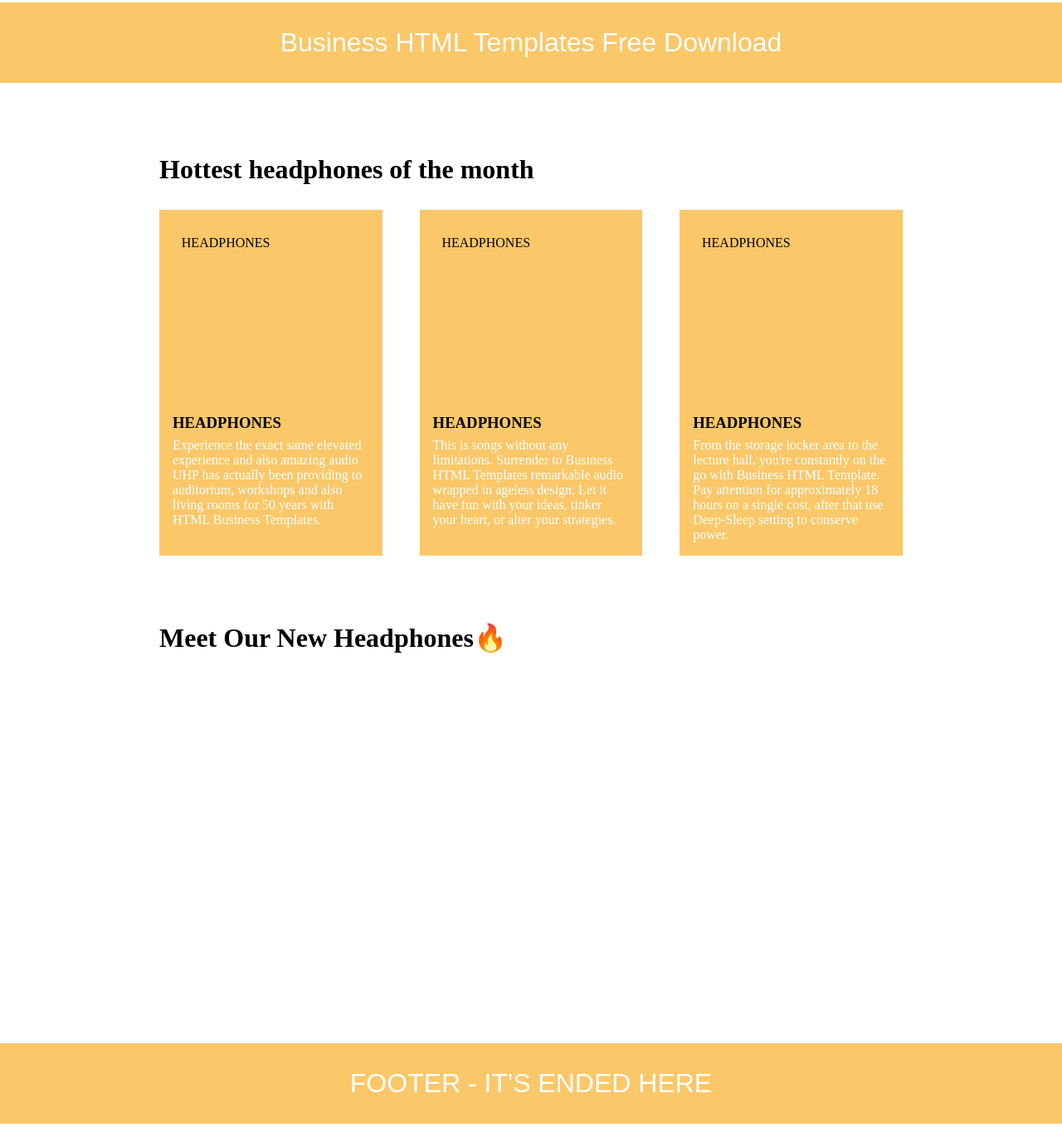
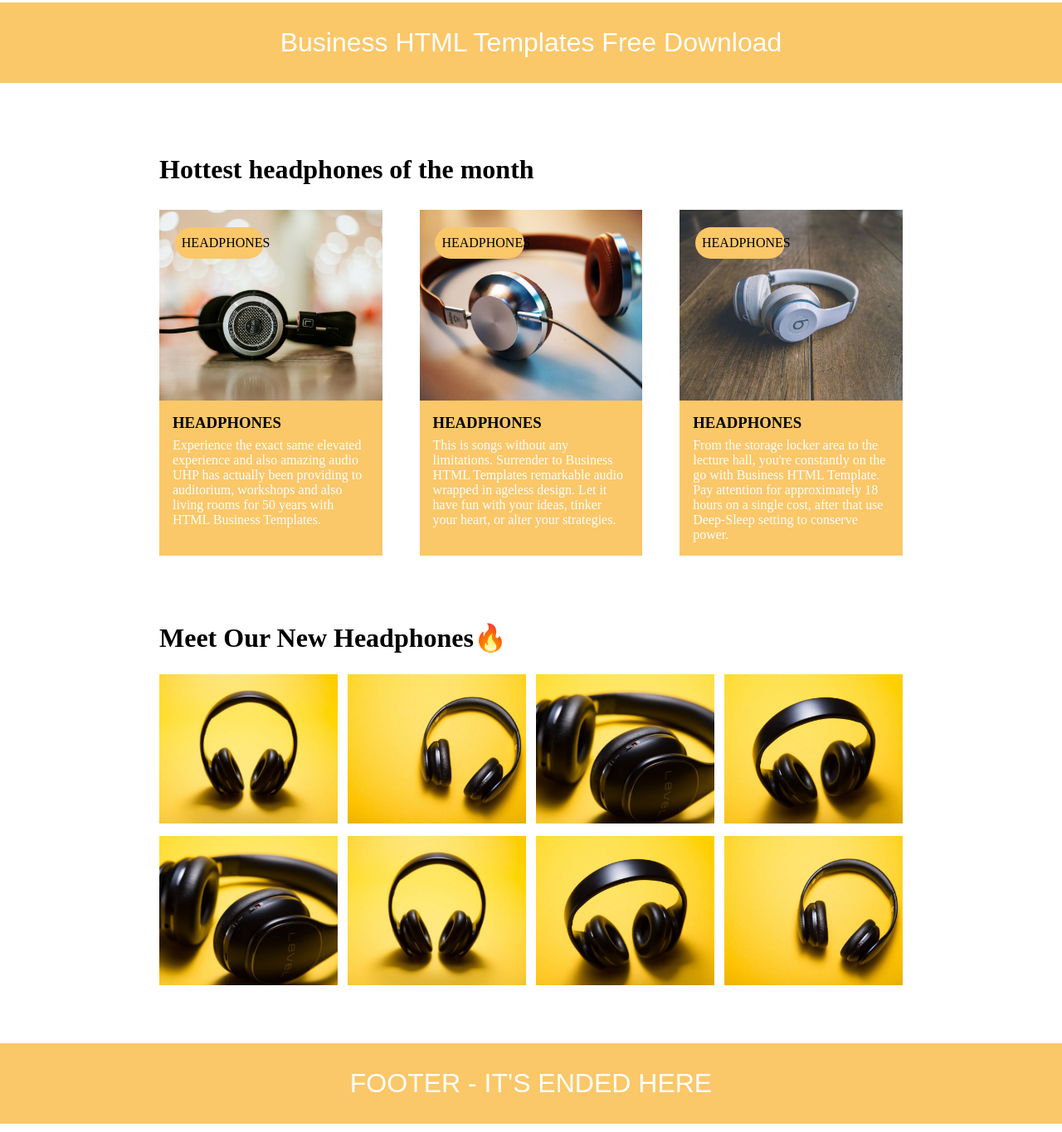
Before and after one commit to faiz-9/headphones.github.io, a plain HTML site: page index.html in a window 1280 px wide. Shown: the part 1042-2407 px from the top of the page at 83% size. Drawn offline with Linux system fonts and the light colour scheme.

Commit message:
Update style.css

```diff
--- a/style.css
+++ b/style.css
@@ -5,7 +5,7 @@
 }
 
 .section{
-	background-image:url("images/malte-wingen-381988-1920x1280.jpg");
+	background-image:url("malte-wingen-381988-1920x1280.jpg");
 	background-size: cover;
 	background-position: center right;
 	background-attachment: scroll;
@@ -120,18 +120,18 @@
 }
 
  .card-img-div1{
-    background: url("images/03.jpg") center center/cover;
+    background: url("03.jpg") center center/cover;
     height:230px;
     width:100%;
 }
 
  .card-img-div2{
-    background: url("images/04.jpg") center center/cover;
+    background: url("04.jpg") center center/cover;
     height:230px;
     width:100%;
 }
  .card-img-div3{
-    background: url("images/05.jpg") center center/cover;
+    background: url("05.jpg") center center/cover;
     height:230px;
     width:100%;
 }
@@ -177,7 +177,7 @@
 
 
 #img1,#img2,#img3,#img4{
-	background-image:url("images/gallery00.jpg");
+	background-image:url("gallery00.jpg");
 	background-size:cover;
 	width:24%;
 	height:180px;
@@ -185,15 +185,15 @@
 }
 
 #img2{
-	background-image:url("images/malte-wingen-381988-1920x1280-800x533.jpg");
+	background-image:url("malte-wingen-381988-1920x1280-800x533.jpg");
 }
 
 #img3{
-	background-image:url("images/gallery02.jpg");
+	background-image:url("gallery02.jpg");
 }
 
 #img4{
-	background-image:url("images/malte-wingen-382148-1920x1280.jpg");
+	background-image:url("malte-wingen-382148-1920x1280.jpg");
 }
 
 
@@ -204,7 +204,7 @@
 
 
 #img-da,#img-db,#img-dc,#img-dd{
-	background-image:url("images/gallery02.jpg");
+	background-image:url("gallery02.jpg");
 	background-size:cover;
 	width:24%;
 	height:180px;
@@ -213,15 +213,15 @@
 
 
 #img-db{
-	background-image:url("images/gallery00.jpg");
+	background-image:url("gallery00.jpg");
 }
 
 #img-dc{
-background-image:url("images/malte-wingen-382148-1920x1280.jpg");
+background-image:url("malte-wingen-382148-1920x1280.jpg");
 }
 
 #img-dd{
-background-image:url("images/malte-wingen-381988-1920x1280-800x533.jpg");
+background-image:url("malte-wingen-381988-1920x1280-800x533.jpg");
 }
 
 .images-down{
```
